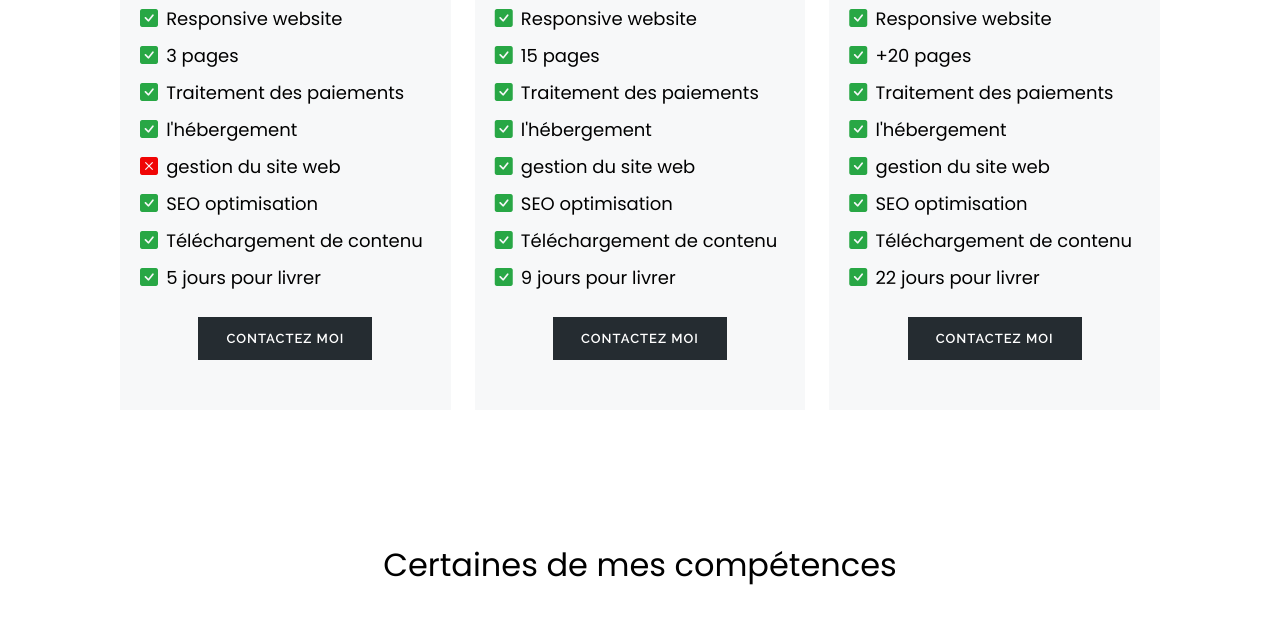
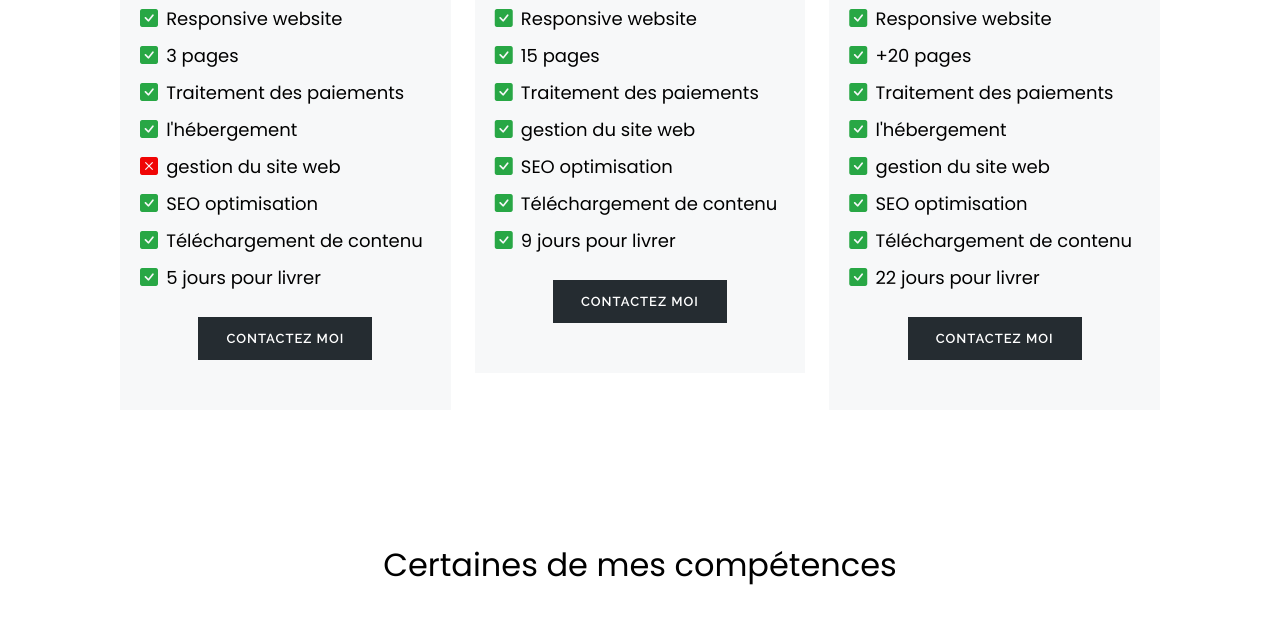
Before and after one commit to elmehditouilc/elmehdio, a plain HTML site: page index.html in a window 1280 px wide. Shown: the part 1975-2607 px from the top of the page. Drawn offline with nearby package versions, Linux system fonts and the light colour scheme.

Commit message:
Update index.html

```diff
--- a/index.html
+++ b/index.html
@@ -216,7 +216,6 @@
             <li><i class="bi bi-check-square-fill"></i> <g style=" color: black;  font-family: Poppins, sans-serif; font-size: large; ">Responsive website</g></li>
             <li><i class="bi bi-check-square-fill"></i> <g style=" color: black;  font-family: Poppins, sans-serif; font-size: large; ">15 pages</g></li>
             <li><i class="bi bi-check-square-fill"></i> <g style=" color: black;  font-family: Poppins, sans-serif; font-size: large; ">Traitement des paiements</g></li>
-            <li><i class="bi bi-check-square-fill"></i> <g style=" color: black;  font-family: Poppins, sans-serif; font-size: large; ">l'hébergement</g></li>
                         <li><i class="bi bi-check-square-fill"></i> <g style=" color: black;  font-family: Poppins, sans-serif; font-size: large; ">gestion du site web</g></li>
             <li><i class="bi bi-check-square-fill"></i> <g style=" color: black;  font-family: Poppins, sans-serif; font-size: large; ">SEO optimisation</g></li>
             <li><i class="bi bi-check-square-fill"></i> <g style=" color: black;  font-family: Poppins, sans-serif; font-size: large; ">Téléchargement de contenu</g></li>
```
